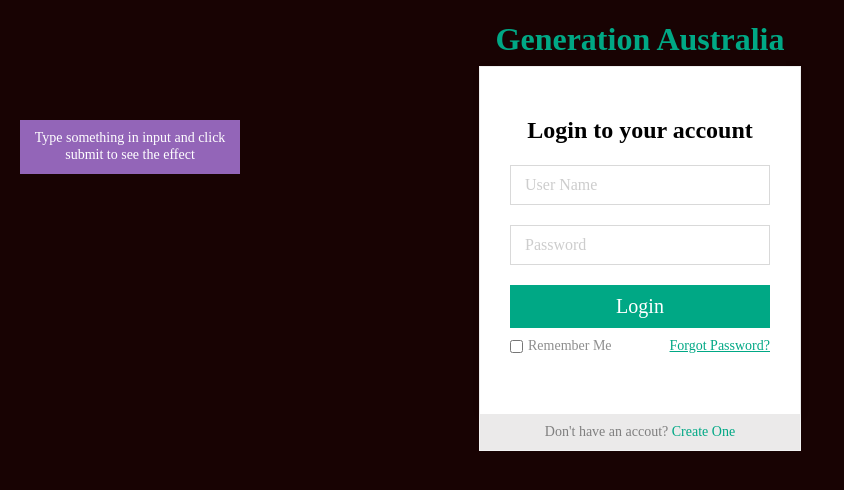
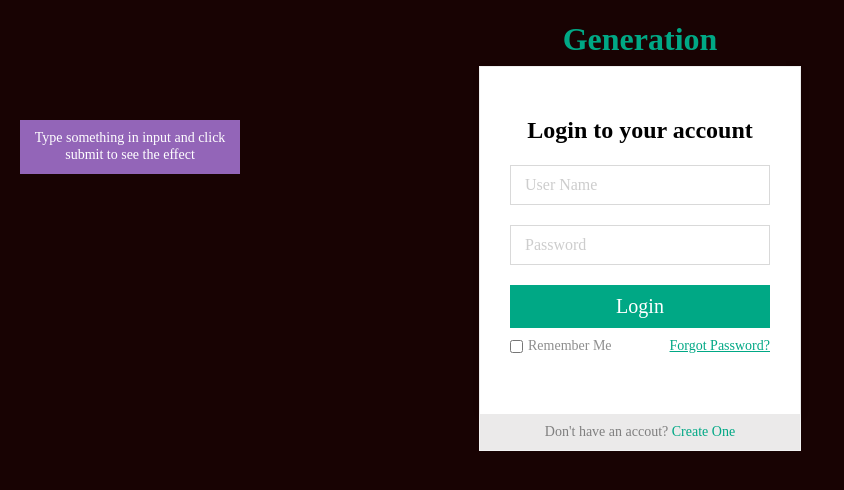
Before and after one commit to AIForGen/AIforGen_Portal, a plain HTML site: page index.html in a window 1280 px wide. Shown: the whole page, without its empty margins (0-844 px from the left). Drawn offline with nearby package versions, Linux system fonts and the light colour scheme.

Commit message:
Second update

```diff
--- a/index.html
+++ b/index.html
@@ -10,7 +10,7 @@
 <body>
 <!-- partial:index.partial.html -->
 <div class="logo text-center">
-  <h1>Generation Australia</h1>
+  <h1>Generation </h1>
 </div>
 <div class="wrapper">
   <div class="inner-warpper text-center">
```
